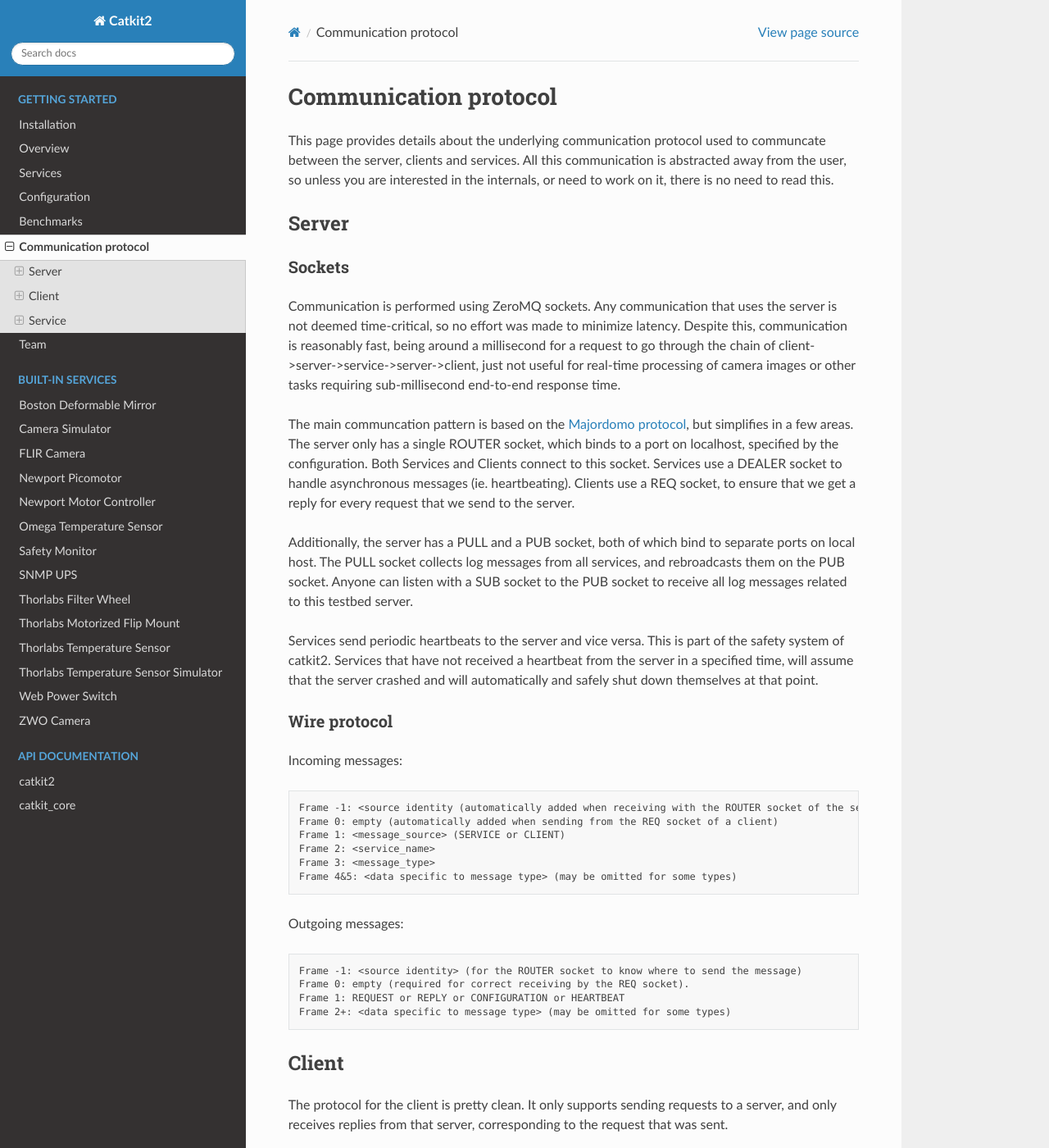
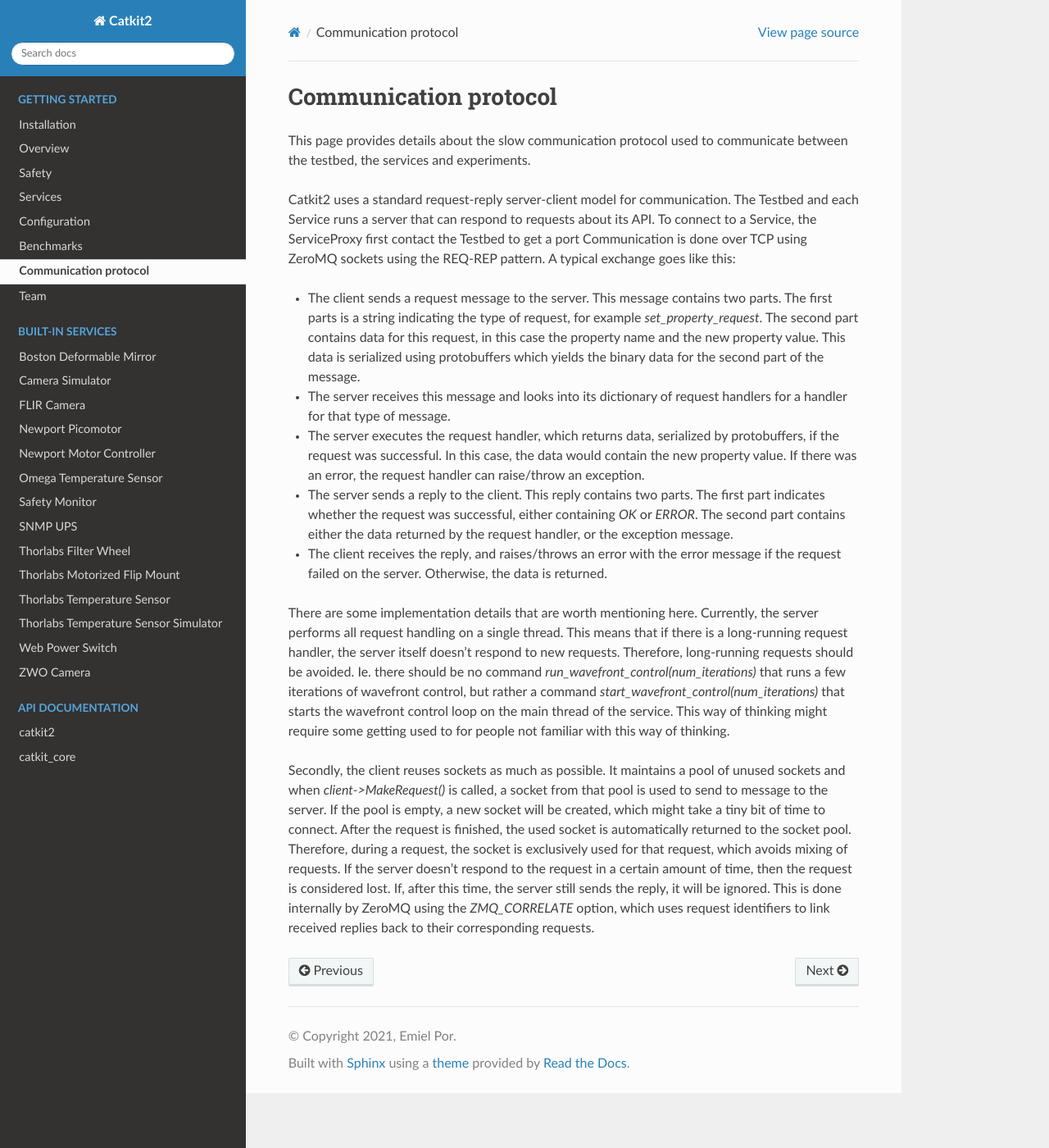
Before and after one commit to spacetelescope/catkit2, a Sphinx documentation site: the page built from docs/protocol.rst, in a window 1280 px wide and 1400 px high. Shown: the whole window at 82% size. Built offline with Sphinx 7.4.7 and the Read the Docs theme 2.0.0, drawn with Linux system fonts in a browser that asks for light colours; some of the changed text lies outside the part shown.

Commit message:
Replace documentation text for new protocol.

```diff
--- a/docs/index.rst
+++ b/docs/index.rst
@@ -7,6 +7,7 @@ Catkit2
 
    installation
    overview
+   safety
    services
    configuration
    benchmarks
--- a/docs/protocol.rst
+++ b/docs/protocol.rst
@@ -1,114 +1,16 @@
 Communication protocol
 ======================
 
-This page provides details about the underlying communication protocol used to communcate between the server, clients and services. All this communication is abstracted away from the user, so unless you are interested in the internals, or need to work on it, there is no need to read this.
+This page provides details about the slow communication protocol used to communicate between the testbed, the services and experiments.
 
-Server
-------
+Catkit2 uses a standard request-reply server-client model for communication. The Testbed and each Service runs a server that can respond to requests about its API. To connect to a Service, the ServiceProxy first contact the Testbed to get a port Communication is done over TCP using ZeroMQ sockets using the REQ-REP pattern. A typical exchange goes like this:
 
-Sockets
-~~~~~~~
+* The client sends a request message to the server. This message contains two parts. The first parts is a string indicating the type of request, for example `set_property_request`. The second part contains data for this request, in this case the property name and the new property value. This data is serialized using protobuffers which yields the binary data for the second part of the message.
+* The server receives this message and looks into its dictionary of request handlers for a handler for that type of message.
+* The server executes the request handler, which returns data, serialized by protobuffers, if the request was successful. In this case, the data would contain the new property value. If there was an error, the request handler can raise/throw an exception.
+* The server sends a reply to the client. This reply contains two parts. The first part indicates whether the request was successful, either containing `OK` or `ERROR`. The second part contains either the data returned by the request handler, or the exception message.
+* The client receives the reply, and raises/throws an error with the error message if the request failed on the server. Otherwise, the data is returned.
 
-Communication is performed using ZeroMQ sockets. Any communication that uses the server is not deemed time-critical, so no effort was made to minimize latency. Despite this, communication is reasonably fast, being around a millisecond for a request to go through the chain of  client->server->service->server->client, just not useful for real-time processing of camera images or other tasks requiring sub-millisecond end-to-end response time.
+There are some implementation details that are worth mentioning here. Currently, the server performs all request handling on a single thread. This means that if there is a long-running request handler, the server itself doesn't respond to new requests. Therefore, long-running requests should be avoided. Ie. there should be no command `run_wavefront_control(num_iterations)` that runs a few iterations of wavefront control, but rather a command `start_wavefront_control(num_iterations)` that starts the wavefront control loop on the main thread of the service. This way of thinking might require some getting used to for people not familiar with this way of thinking.
 
-The main communcation pattern is based on the `Majordomo protocol <https://rfc.zeromq.org/spec/7/>`_, but simplifies in a few areas. The server only has a single ROUTER socket, which binds to a port on localhost, specified by the configuration. Both Services and Clients connect to this socket. Services use a DEALER socket to handle asynchronous messages (ie. heartbeating). Clients use a REQ socket, to ensure that we get a reply for every request that we send to the server.
-
-Additionally, the server has a PULL and a PUB socket, both of which bind to separate ports on local host. The PULL socket collects log messages from all services, and rebroadcasts them on the PUB socket. Anyone can listen with a SUB socket to the PUB socket to receive all log messages related to this testbed server.
-
-Services send periodic heartbeats to the server and vice versa. This is part of the safety system of catkit2. Services that have not received a heartbeat from the server in a specified time, will assume that the server crashed and will automatically and safely shut down themselves at that point.
-
-Wire protocol
-~~~~~~~~~~~~~
-
-Incoming messages:
-
-.. code-block:: text
-
-    Frame -1: <source identity (automatically added when receiving with the ROUTER socket of the server)
-    Frame 0: empty (automatically added when sending from the REQ socket of a client)
-    Frame 1: <message_source> (SERVICE or CLIENT)
-    Frame 2: <service_name>
-    Frame 3: <message_type>
-    Frame 4&5: <data specific to message type> (may be omitted for some types)
-
-Outgoing messages:
-
-.. code-block:: text
-
-    Frame -1: <source identity> (for the ROUTER socket to know where to send the message)
-    Frame 0: empty (required for correct receiving by the REQ socket).
-    Frame 1: REQUEST or REPLY or CONFIGURATION or HEARTBEAT
-    Frame 2+: <data specific to message type> (may be omitted for some types)
-
-Client
-------
-
-The protocol for the client is pretty clean. It only supports sending requests to a server, and only receives replies from that server, corresponding to the request that was sent.
-
-Wire protocol
-~~~~~~~~~~~~~
-
-Outgoing messages:
-
-.. code-block:: text
-
-    Frame 0: empty (automatically added by REQ socket)
-    Frame 1: <message source> (CLIENT)
-    Frame 2: <service name>
-    Frame 3: REQUEST
-    Frame 4: <json request>
-
-Incoming messages:
-
-.. code-block:: text
-
-    Frame 0: empty (required for REQ socket)
-    Frame 1: REPLY
-    Frame 2: <json reply>
-
-Service
--------
-
-Services receive requests, a configuration file and heartbeats from the server. It responds to requests by sending replies. It also sends an opened message as part of the initial handshake. Finally it periodically sends heartbeats to the server, to let it know the service is still alive.
-
-Wire protocol
-~~~~~~~~~~~~~
-
-Outgoing messages:
-
-.. code-block:: text
-
-    Frame 0: empty
-    Frame 1: <message source> (SERVICE)
-    Frame 2: <service name>
-    Frame 3: REGISTER or OPENED or HEARTBEAT or REPLY
-
-    HEARTBEAT:
-    No other frames.
-
-    OPENED:
-    No other frames.
-
-    REGISTER:
-    Frame 4: <json registration>
-
-    REPLY:
-    Frame 4: <client identity>
-    Frame 5: <json reply>
-
-Incoming messages:
-
-.. code-block:: text
-
-    Frame 0: empty
-    Frame 1: REQUEST or HEARTBEAT or CONFIGURATION
-
-    HEARTBEAT:
-    No other frames.
-
-    CONFIGURATION:
-    Frame 2: <json configuration>
-
-    REQUEST:
-    Frame 2: <client identity>
-    Frame 3: <json request>
+Secondly, the client reuses sockets as much as possible. It maintains a pool of unused sockets and when `client->MakeRequest()` is called, a socket from that pool is used to send to message to the server. If the pool is empty, a new socket will be created, which might take a tiny bit of time to connect. After the request is finished, the used socket is automatically returned to the socket pool. Therefore, during a request, the socket is exclusively used for that request, which avoids mixing of requests. If the server doesn't respond to the request in a certain amount of time, then the request is considered lost. If, after this time, the server still sends the reply, it will be ignored. This is done internally by ZeroMQ using the `ZMQ_CORRELATE` option, which uses request identifiers to link received replies back to their corresponding requests.
--- a/docs/services.rst
+++ b/docs/services.rst
@@ -6,8 +6,6 @@ File structure and launching
 
 All services have an associated service type. This service type corresponds to a directory, containing all the code used to run that specific service. This can be either a Python script (named ``<service_type>.py``), or a fully compiled binary application (named ``<service_type>.exe`` or ``<service_type>``).
 
-
-
 To start a service, you need to know its name. The service name corresponds to an entry in the ``services.yml`` configuration file. Inside this configuration entry, there should be a key ``service_type``. The service type should correspond to a directory in one of the service paths that were passed to the server upon startup.
 
 Creating your own service
```
Also changed, not shown: docs/overview.rst (+4 -6 lines), docs/safety.rst (added, +11 -0 lines).
